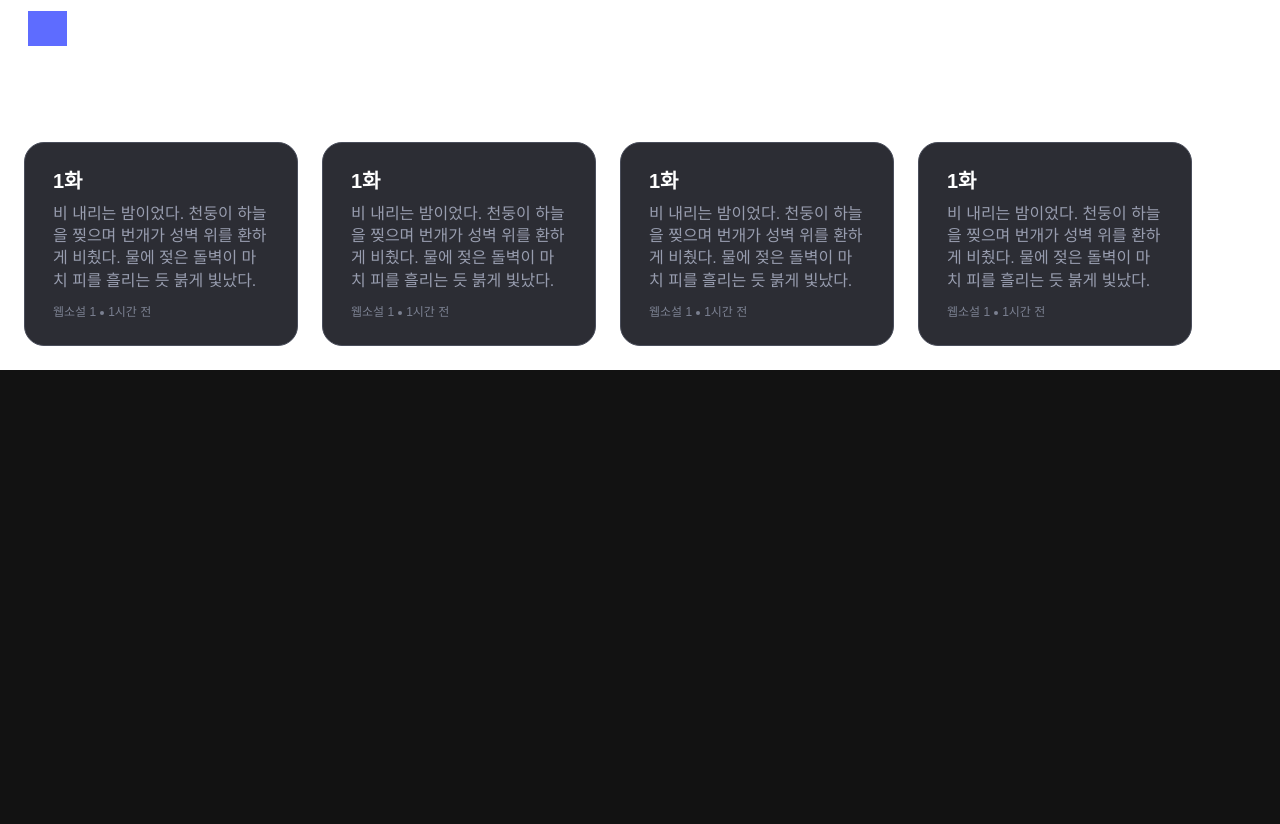
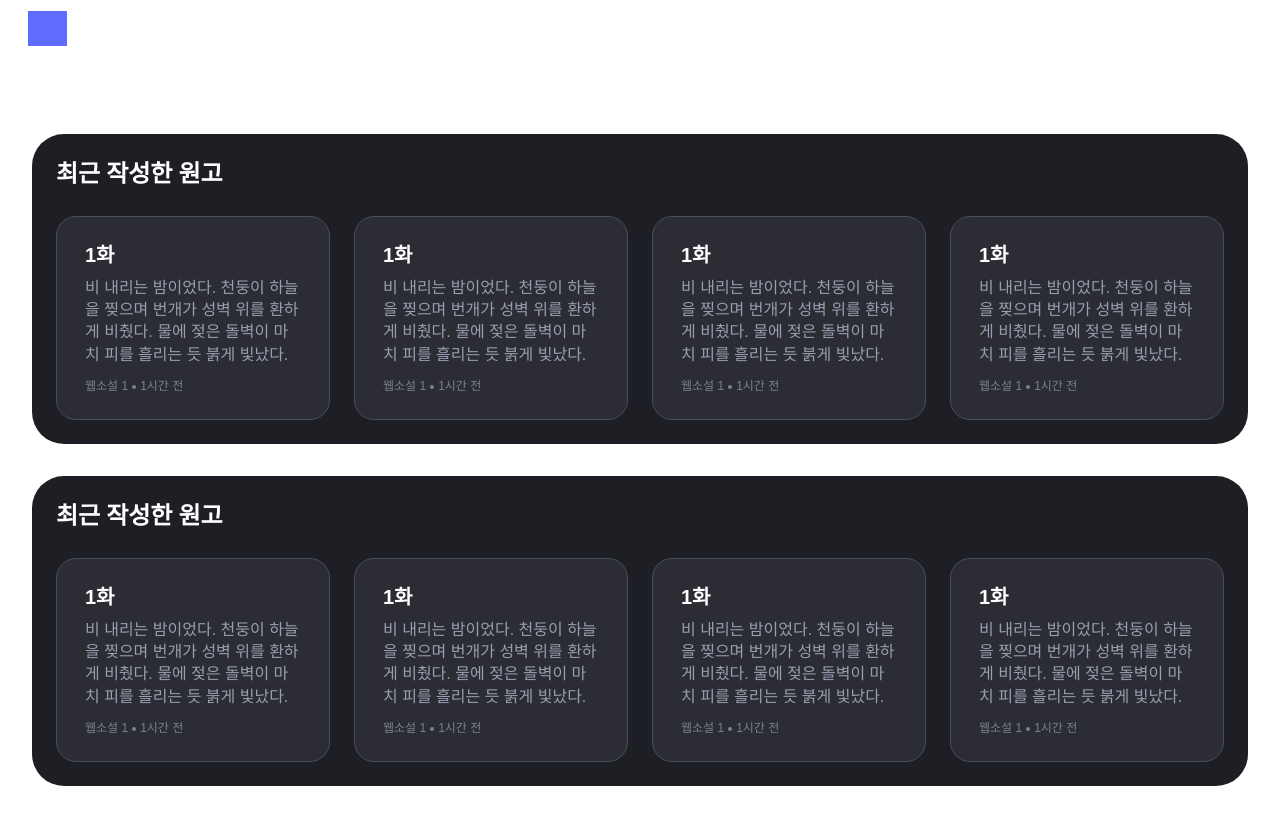
Before and after one commit to songye38/betareader, a Next.js app: page /main in a window 1280 px wide. Shown: the top 824 px of the page. Before the commit the page ends 800 px from the top, so only its background shows below. Built offline with nearby package versions, Linux system fonts and the light colour scheme.

Commit message:
메인페이지의 최근원고목록 css 수정

```diff
--- a/src/app/main/page.js
+++ b/src/app/main/page.js
@@ -1,12 +1,23 @@
 // pages/main.js
 import RecentEpiSet from "@/components/RecentEpiSet";
+
 const MainPage = () => {
     return (
-      <div>
+      <div
+        style={{
+          display: "flex",
+          flexDirection: "column",
+          justifyContent: "center",
+          alignItems: "center",
+          height: "100vh",
+          gap:'32px',
+        }}
+
+      >
+        <RecentEpiSet />
         <RecentEpiSet />
       </div>
+    );
+};
 
-    );
-  };
-
-  export default MainPage;
+export default MainPage;
--- a/src/components/RecentEpiSet.jsx
+++ b/src/components/RecentEpiSet.jsx
@@ -9,6 +9,8 @@ const RecentEpiSet = () => {
         flexDirection:'column',
         gap:'24px',
         padding:'24px',
+        backgroundColor:'#1E1F24',
+        borderRadius:'32px',
     }}>
         <div
             style={{
```
